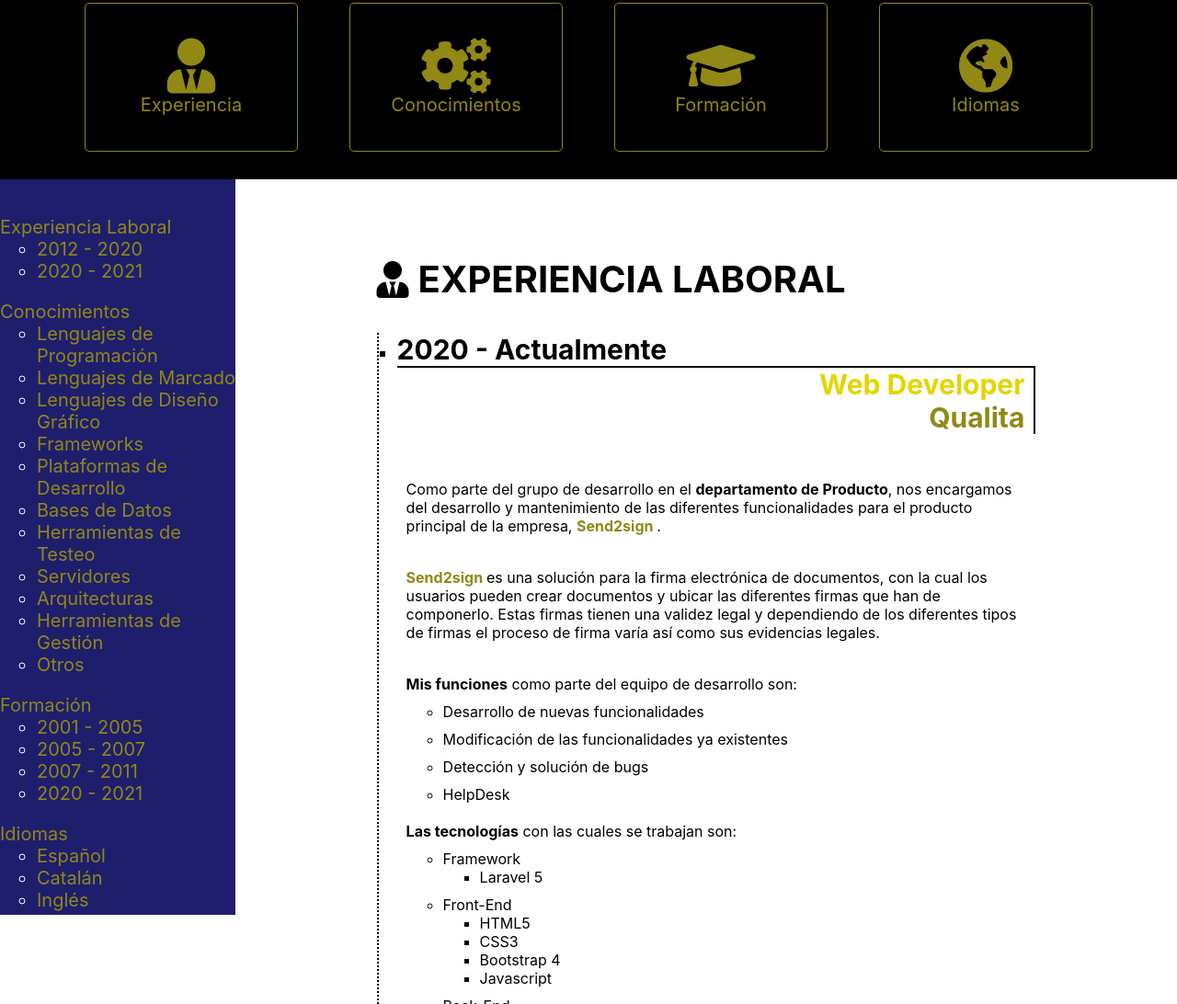
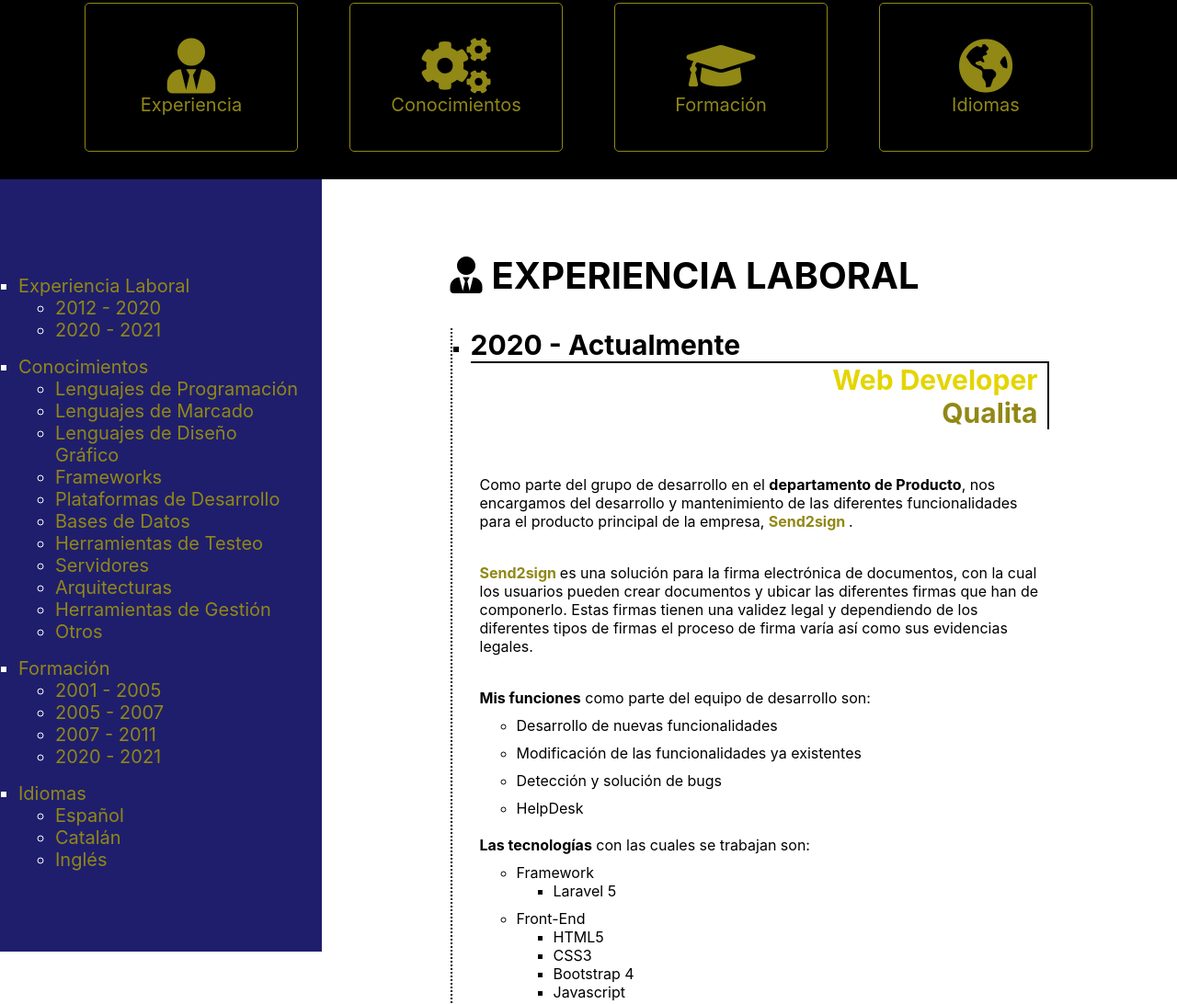
Before and after one commit to BryanS1989/HTML-CSS-II-PEC1, a website built with Parcel: page src/index.html in a window 1280 px wide. Shown: the part 569-1661 px from the top of the page at 92% size. Built offline with nearby package versions, Linux system fonts and the light colour scheme.

Commit message:
Fix aside menu

```diff
--- a/src/assets/styles/layouts/_home.scss
+++ b/src/assets/styles/layouts/_home.scss
@@ -175,20 +175,20 @@ html {
     height: 100vh;
     background-color: $color-aside;
     color: $color-primary;
+    padding: 1rem;
 
     .aside__menu{
       padding: 0px;
 
       .aside__item {
         list-style-type: square;
-        margin-top: 1rem;
+        margin-top: 0.8rem;
       }
     }
-
   }
 
   .main {
-    flex: 4;
+    flex: 3;
   }
 }
 
```
